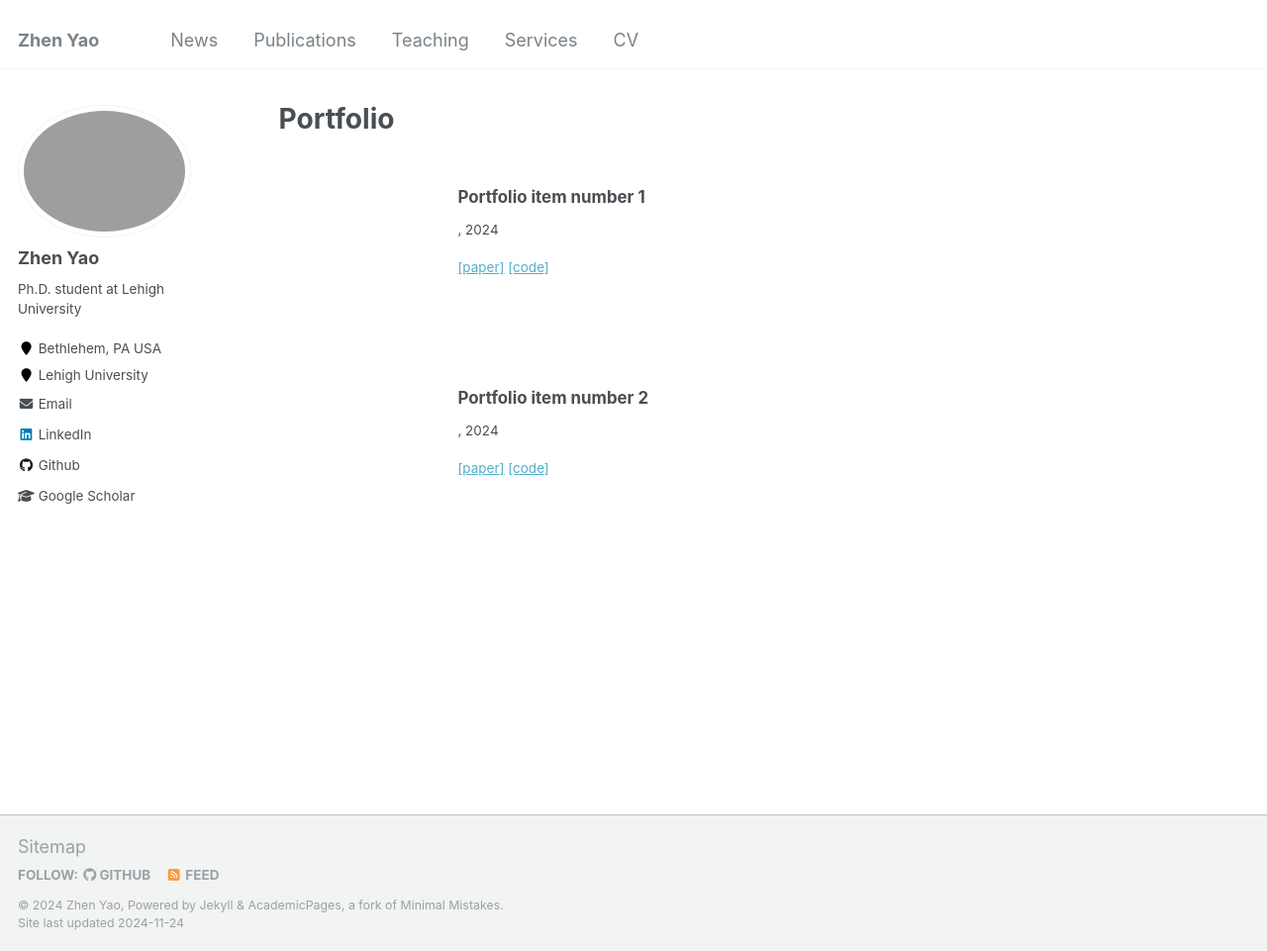
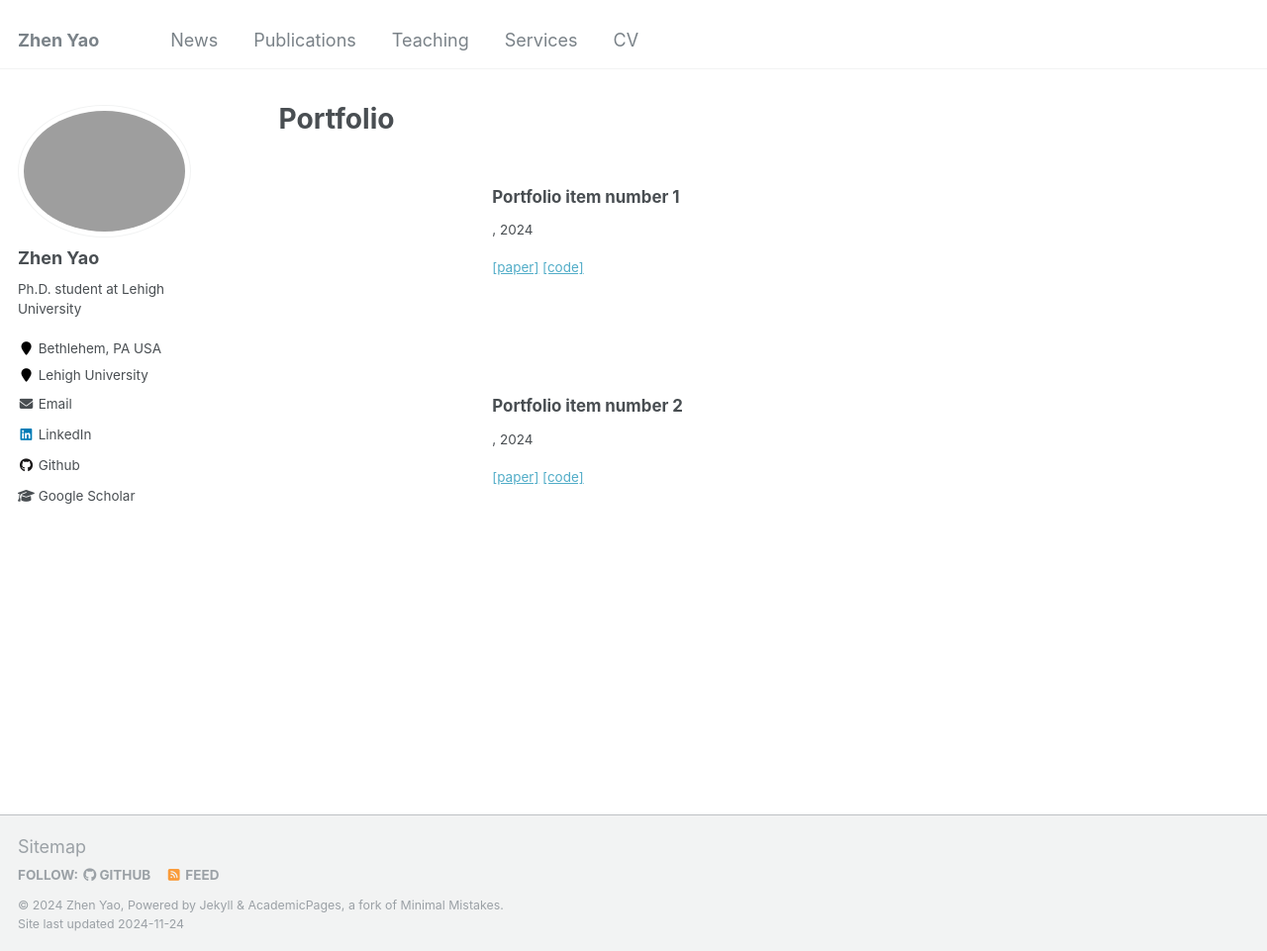
Before and after one commit to zyaocoder/zyaocoder.github.io, a Jekyll site: the page built from _pages/portfolio.html, in a window 1280 px wide and 961 px high. Shown: the whole window at 99% size. Built offline with Jekyll 4.4.1, drawn with Linux system fonts in a browser that asks for light colours.

Commit message:
Update archive-single.html

```diff
--- a/_includes/archive-single.html
+++ b/_includes/archive-single.html
@@ -16,7 +16,7 @@
 
   <style>
     .papertable {
-      width:150%;
+      width:180%;
       border:none;
       border-spacing:0px;
       border-collapse:separate;
```
